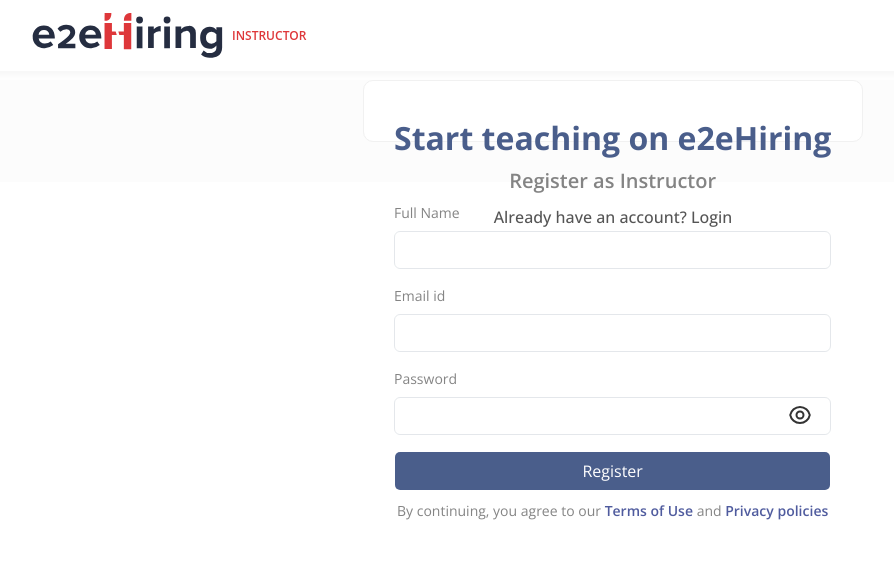
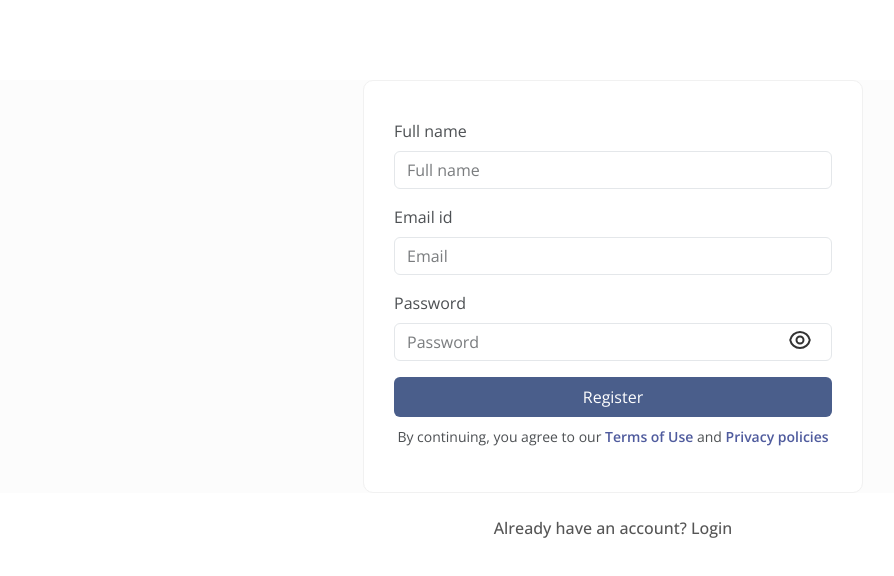
Before and after one commit to janmenjaya7/Course-management-system, a React (Create React App) app: page /instructor in a window 1280 px wide. Shown: the top 576 px of the page, without its empty margins (27-921 px from the left). Built offline with nearby package versions, Linux system fonts and the light colour scheme; a web font is replaced by a local one.

Commit message:
validation for register

```diff
--- a/package.json
+++ b/package.json
@@ -6,6 +6,7 @@
     "@babel/plugin-proposal-private-property-in-object": "^7.21.11",
     "@emotion/react": "^11.11.4",
     "@emotion/styled": "^11.11.5",
+    "@hookform/resolvers": "^3.3.4",
     "@mui/icons-material": "^5.15.14",
     "@mui/lab": "^5.0.0-alpha.170",
     "@mui/material": "^5.15.14",
@@ -16,13 +17,15 @@
     "react": "^18.2.0",
     "react-dom": "^18.2.0",
     "react-hook-form": "^7.51.2",
+    "react-material-ui-form-validator": "^3.0.1",
     "react-quill": "^2.0.0",
     "react-router-dom": "^6.22.3",
     "react-scripts": "5.0.1",
     "sass": "^1.74.1",
     "scss": "^0.2.4",
     "styled-components": "^6.1.8",
-    "web-vitals": "^2.1.4"
+    "web-vitals": "^2.1.4",
+    "yup": "^1.4.0"
   },
   "scripts": {
     "start": "react-scripts --openssl-legacy-provider start",
--- a/src/App.js
+++ b/src/App.js
@@ -1,13 +1,16 @@
 import "./App.css";
-import CertificateModul from "./components/Certificate-modal/CertificateModul";
-import Modals from "./components/Certificate-modal/Modal";
-import StudentsEnrolled from "./components/Students-enrolled/StudentsEnrolled";
-import StudentsEnrolledData from "./components/Students-enrolled/StudentsEnrolledData";
-import Router from "./Router/Router";
+// import CertificateModul from "./components/Certificate-modal/CertificateModul";
+// import Modals from "./components/Certificate-modal/Modal";
+// import StudentsEnrolled from "./components/Students-enrolled/StudentsEnrolled";
+// import StudentsEnrolledData from "./components/Students-enrolled/StudentsEnrolledData";
+// import Router from "./Router/Router";
+
+import Register from "./components/register-login/Register";
 function App() {
   return (
     <>
-      <Router />
+      {/* <Router /> */}
+      <Register/>
     </>
   )
 }
--- a/src/components/Accordions/ControlledAccordions.jsx
+++ b/src/components/Accordions/ControlledAccordions.jsx
@@ -18,7 +18,7 @@
     <>
       <Accordion
         sx={{
-          marginBottom: '20px',
+          marginBottom: '5px',
           borderRadius: '5px 5px 1px 1px',
         }}
         expanded={expanded === 'panel1'}
--- a/src/components/Navbar/Navbar.jsx
+++ b/src/components/Navbar/Navbar.jsx
@@ -7,8 +7,8 @@
 import Tabs from "@mui/material/Tabs";
 import Tab from "@mui/material/Tab";
 import instractor from "../../assets/logo/iNSTRUCTOR.svg";
-import CardSection from "../card/CardSection";
-import Faq from "../courses/Faq";
+// import CardSection from "../card/CardSection";
+// import Faq from "../courses/Faq";
 
 function Navbar() {
   const [value, setValue] = useState(0);
--- a/src/components/courses/MyTabs.jsx
+++ b/src/components/courses/MyTabs.jsx
@@ -1,7 +1,7 @@
 import React from "react";
 import Tabs from "@mui/material/Tabs";
 import Tab from "@mui/material/Tab";
-import Box from "@mui/material/Box";
+// import Box from "@mui/material/Box";
 import "./MyTabs.css";
 import Faq from "../courses/Faq";
 import Syllabus from "../courses/Syllabus";
--- a/src/components/courses/Syllabus.css
+++ b/src/components/courses/Syllabus.css
@@ -23,6 +23,3 @@
 .syllabusContainer1 img {
   margin-right: 5px;
 }
-.syllabusContainer2 {
-  border: 1px solid red;
-}
--- a/src/components/register-login/Register.jsx
+++ b/src/components/register-login/Register.jsx
@@ -1,47 +1,132 @@
-import React from "react";
-import "./register.css";
-import "bootstrap/dist/css/bootstrap.min.css";
-import passwordicon from "../../assets/passwordicon/eye.svg";
-import Input from "../inpute/Input";
-import { useNavigate } from "react-router-dom";
+// import React from "react";
+// import "./register.css";
+// import "bootstrap/dist/css/bootstrap.min.css";
+// import passwordicon from "../../assets/passwordicon/eye.svg";
+// import Input from "../inpute/Input";
+// import { useNavigate } from "react-router-dom";
 
-const Register = ({ heding, title }) => {
+// const Register = ({ heding, title }) => {
+//   const navigate = useNavigate();
+
+//   return (
+//     <div>
+//       <div className="outersection">
+//         <div className="container container-box">
+//           <form onSubmit="#">
+//             <h1 className="heading">{heding}</h1>
+//             <h4 className="Register-Now">{title}</h4>
+//             <Input
+//               type={"text"}
+//               label={"Full name"}
+//               placeholder={"Full name"}
+//             />
+//             <Input type={"email"} label={"Email id"} placeholder={"Email"} />
+//             <div className="password-input">
+//               <Input
+//                 type={"password"}
+//                 label={"Password"}
+//                 placeholder={"Password"}
+//               />
+//               {<img className="img-section" src={passwordicon} alt="icon" />}
+//             </div>
+//             <button
+//               onClick={() => navigate("/student/login")}
+//               type="submit"
+//               className="btn custom-button"
+//               style={{
+//                 backgroundColor: "#1D366F",
+//                 background: "#1D366F 0% 0% no-repeat padding-box",
+//                 color: "#FFFFFF",
+//               }}
+//             >
+//               Register
+//             </button>
+//             <p className="paragraph">
+//               By continuing, you agree to our <span>Terms of Use</span> and{" "}
+// //               <span>Privacy policies</span>
+//             </p>
+//           </form>
+//         </div>
+//       </div>
+//       <h5 className="login-link">
+//         Already have an account? <span>Login</span>
+//       </h5>
+//     </div>
+//   );
+// };
+
+// export default Register;
+//
+
+
+import React, { useState } from 'react';
+import { useForm } from 'react-hook-form';
+import './register.css';
+import 'bootstrap/dist/css/bootstrap.min.css';
+import passwordicon from '../../assets/passwordicon/eye.svg';
+import Input from '../inpute/Input';
+import { useNavigate } from 'react-router-dom';
+
+const Register = ({ heading, title }) => {
   const navigate = useNavigate();
+  const { register, handleSubmit, formState: { errors }, reset, watch } = useForm();
+  const [passwordVisible, setPasswordVisible] = useState(false);
+  const watchedFields = watch();
+
+  const onSubmit = (data) => {
+    console.log(data);
+    localStorage.setItem('userData', JSON.stringify(data)); // Store data in local storage
+    navigate('/student/login');
+    reset();
+  };
+
+  const togglePasswordVisible = () => {
+    setPasswordVisible(!passwordVisible);
+  };
+
   return (
     <div>
       <div className="outersection">
         <div className="container container-box">
-          <form onSubmit="#">
-            <h1 className="heading">{heding}</h1>
+          <form onSubmit={handleSubmit(onSubmit)}>
+            <h1 className="heading">{heading}</h1>
             <h4 className="Register-Now">{title}</h4>
             <Input
-              type={"text"}
-              label={"Full name"}
-              placeholder={"Full name"}
+              type={'text'}
+              label={'Full name'}
+              placeholder={'Full name'}
+              {...register('fullName', { required: 'Full name is required' })}
             />
-            <Input type={"email"} label={"Email id"} placeholder={"Email"} />
+            {errors.fullName && <p className="error-message">{errors.fullName.message}</p>}
+            <Input
+              type={'email'}
+              label={'Email id'}
+              placeholder={'Email'}
+              {...register('email', { required: 'Email is required', pattern: { value: /^\S+@\S+$/, message: 'Invalid email address' } })}
+            />
+            {errors.email && <p className="error-message">{errors.email.message}</p>}
             <div className="password-input">
               <Input
-                type={"password"}
-                label={"Password"}
-                placeholder={"Password"}
+                type={passwordVisible ? 'text' : 'password'}
+                label={'Password'}
+                placeholder={'Password'}
+                {...register('password', { required: 'Password is required', minLength: { value: 8, message: 'Password must be at least 8 characters long' } })}
               />
-              {<img className="img-section" src={passwordicon} alt="icon" />}
+              <img className="img-section" src={passwordicon} alt="icon" style={{ position: 'absolute', bottom: '25px', cursor: 'pointer' }} onClick={togglePasswordVisible} />
             </div>
+            {watchedFields.password && <p className="error-message">{errors.password && errors.password.message}</p>}
             <button
-              onClick={() => navigate("/student/login")}
               type="submit"
               className="btn custom-button"
               style={{
-                backgroundColor: "#1D366F",
-                background: "#1D366F 0% 0% no-repeat padding-box",
-                color: "#FFFFFF",
+                backgroundColor: '#1D366F',
+                color: '#FFF',
               }}
             >
               Register
             </button>
             <p className="paragraph">
-              By continuing, you agree to our <span>Terms of Use</span> and{" "}
+              By continuing, you agree to our <span>Terms of Use</span> and{' '}
               <span>Privacy policies</span>
             </p>
           </form>
--- a/src/components/register-login/register.css
+++ b/src/components/register-login/register.css
@@ -74,9 +74,17 @@
   top: 70%;
   left: 90%;
   transform: translateY(-50%);
+
+
+
+
+
 }
 @import url("https://fonts.googleapis.com/css2?family=Open+Sans:ital,wght@0,300..800;1,300..800&family=Raleway:ital,wght@0,100..900;1,100..900&display=swap");
 
 body {
   font-family: "Open Sans", sans-serif;
 }
+.error-message {
+  color: red;
+}
```
Also changed, not shown: 1 other file (tests, documents, lock files or other folders).
